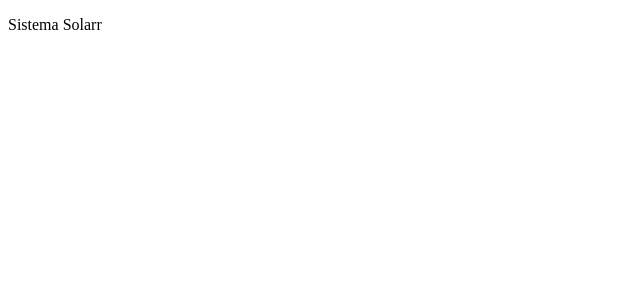
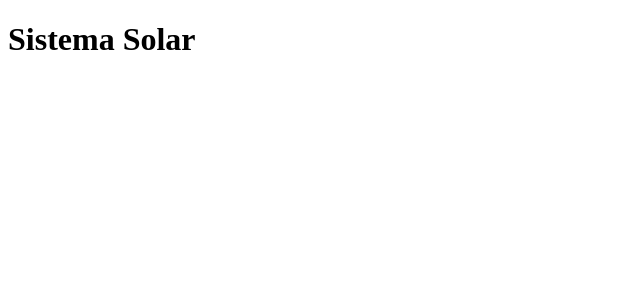
Before and after one commit to iagoassis21/ReactSolarSystem, a React (Create React App) app: page / in a window 1280 px wide. Shown: the top 300 px of the page, without its empty margins (0-640 px from the left). Built offline with nearby package versions, Linux system fonts and the light colour scheme.

Commit message:
Requisito 1

```diff
--- a/src/App.js
+++ b/src/App.js
@@ -1,8 +1,13 @@
 import React from 'react';
+import Header from './components/Header';
 
 class App extends React.Component {
   render() {
-    return (<p>Sistema Solarr</p>);
+    return (
+      <div>
+        <Header />
+      </div>
+    );
   }
 }
 
--- /dev/null
+++ b/src/components/Header.js
@@ -0,0 +1,15 @@
+import React from 'react';
+
+class Header extends React.Component {
+  render() {
+    return (
+      <header>
+        <h1>
+          Sistema Solar
+        </h1>
+      </header>
+    );
+  }
+}
+
+export default Header;
```
